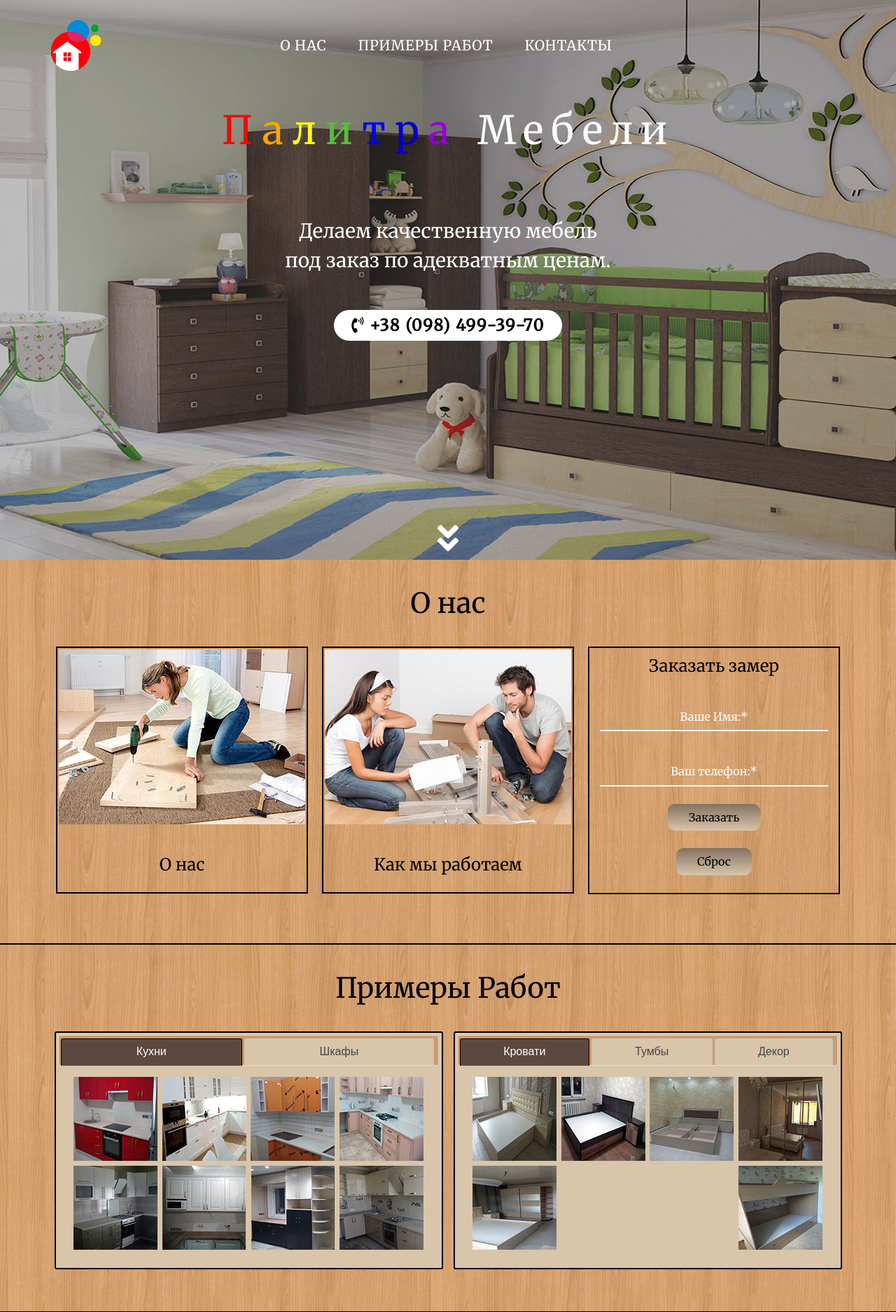
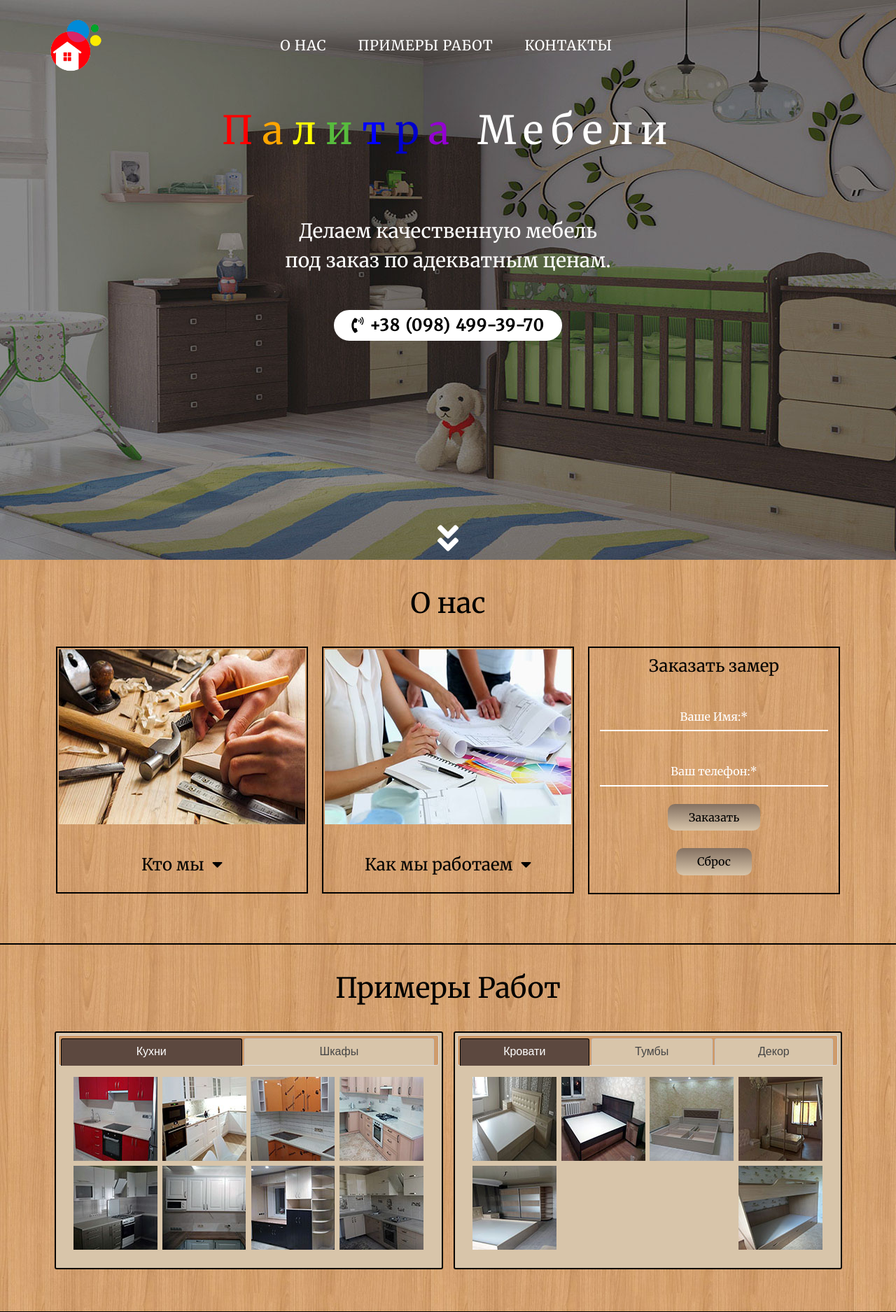
Before and after one commit to TkachAndrey/palitra-mebeli.od.ua, a PHP site: page / in a window 1280 px wide. Shown: the top 1875 px of the page at 70% size. Run offline with PHP 8.4, Linux system fonts and the light colour scheme; some web fonts are replaced.

Commit message:
new photos for main block

```diff
--- a/css/style.css
+++ b/css/style.css
@@ -251,10 +251,18 @@ html, body{
 	padding-right: 7px;
 }
 
-#hidden3 ol{
+#hidden3 ol li{
 	text-align: left;
+	position: relative;
+	margin-bottom: 20px;
 }
 
+#hidden3 ol li img{
+	position: absolute;
+	right: 5px;
+	width: 30px;
+	height: 30px;
+}
 
 	/* form */
 form{
@@ -271,38 +279,6 @@ form h4{
 	margin-top: 10px;
 }
 
-
-/*
-form p{
-	margin-top: 0px;
-}
-
-form input[type=text]{
-	width: 200px;
-	height: 30px;
-	margin-bottom: 10px;
-	background: #d8c5aa;
-}
-
-form input[type=tel]{
-	width: 200px;
-	height: 30px;
-	margin-bottom: 30px;
-	background: #d8c5aa;
-}
-
-form input[type=submit], form input[type=reset]{
-	width: 200px;
-	height: 30px;
-	margin-bottom: 30px;
-	color: #fff;
-	background: linear-gradient(to top, #d8c5aa, #847162);
-}
-
-form input[type=submit]:hover, form input[type=reset]:hover{
-	background: linear-gradient(to top,#5c483f, #d8c5aa );
-}
-	form */
 
 .mat-label {
   display: block;
@@ -371,6 +347,8 @@ form input[type=submit]:hover, form input[type=reset]:hover{
 .buttonForm:hover {
   background: linear-gradient(to top, #847162, #d8c5aa);
 }
+
+	/* form */
 
 		/*END OF MAIN BLOCK*/
 
--- a/index.html
+++ b/index.html
@@ -103,8 +103,8 @@
 				<div class="flex-element">
 					<div class="block">
 						<a class="hider">
-							<img src="img/about_us.jpg" alt="">
-							<h3>О нас</h3>
+							<img src="img/aboutUs.jpg" alt="">
+							<h3>Кто мы&nbsp&nbsp<i class="fas fa-caret-down"></i></h3>
 						</a>
 						<div id="hidden">
 							<p>Мы занимаемся созданием любимой мебели с 2012 года. За эти годы было сделано  множество заказов, выпито пять цистерн кофе и произнесены тысячи не очень хороших слов. Мы спали по несколько часов, ели недоваренные пельмени и много-много работали.</p>
@@ -120,13 +120,13 @@
 				<div class="flex-element">
 					<div class="block">
 						<a class="hider3">
-							<img src="img/about_us1.jpg" alt="">
-							<h3>Как мы работаем</h3>
+							<img src="img/howWeWork.jpg" alt="">
+							<h3>Как мы работаем&nbsp&nbsp<i class="fas fa-caret-down"></i></i></h3>
 						</a>
 						<div id="hidden3">
 							<ol>
-								<li>Оставляете заявку.<img src="img/icons/call.png" class="howWeWork" alt=""></li>
-								<li>Выезжаем на замер.<img src="img/icons/scale.png" class="howWeWork" alt=""></li>
+								<li>Вы оставляете заявку.<img src="img/icons/call.png" class="howWeWork" alt=""></li>
+								<li>Мы выезжаем на замер.<img src="img/icons/scale.png" class="howWeWork" alt=""></li>
 								<li>Согласовываем проект. <img src="img/icons/project.png" class="howWeWork" alt=""></li>
 								<li>Изготавливаем заказ. <img src="img/icons/prepare.png" class="howWeWork" alt=""></li>
 								<li>Привозим и собираем. <img src="img/icons/delivery.png" class="howWeWork" alt=""></li>
@@ -139,7 +139,6 @@
 				<!-- // block 2-->
 
 				<!-- block 3-->
-
 				<div class="flex-element">
 					<div class="block">
 						<form class="zakazZamer"  action="formdata.php" method="POST" name="form">
@@ -158,23 +157,6 @@
 						</form>
 					</div>
 				</div>
-
-
-
-		<!--  <div class="flex-element">
-					<div class="block">
-						<form class="zakazZamer"  action="formdata.php" method="POST" name="form">
-							<h4>Заказать замер</h4>
-							<p><label for="name">Ваше Имя:*</label></p>
-							<input type="text" required maxlength="15" placeholder="Меня зовут ..." id="name">
-							<p><label for="tel">Ваш телефон:*</label></p>
-							<input type="tel" required placeholder="+380__-___-__-__" id="tel">
-							<input type="submit" value="Отправить">
-							<input type="reset">
-						</form>
-					</div>
-				</div>  -->
-
 				<!-- // block 3-->
 			</div>
 		</div>
```
Also changed, not shown: img/aboutUs.jpg (added), img/about_us.jpg (deleted), img/about_us1.jpg (deleted), img/bg_header.jpg, img/howWeWork.jpg (added).
